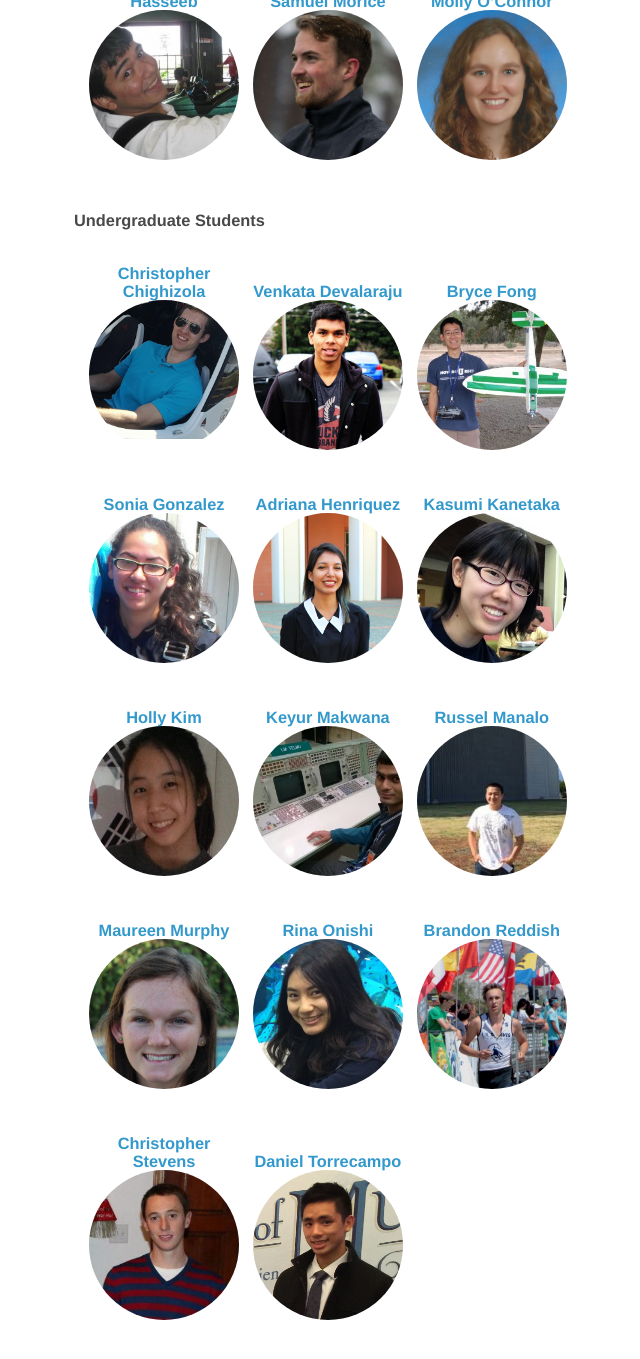
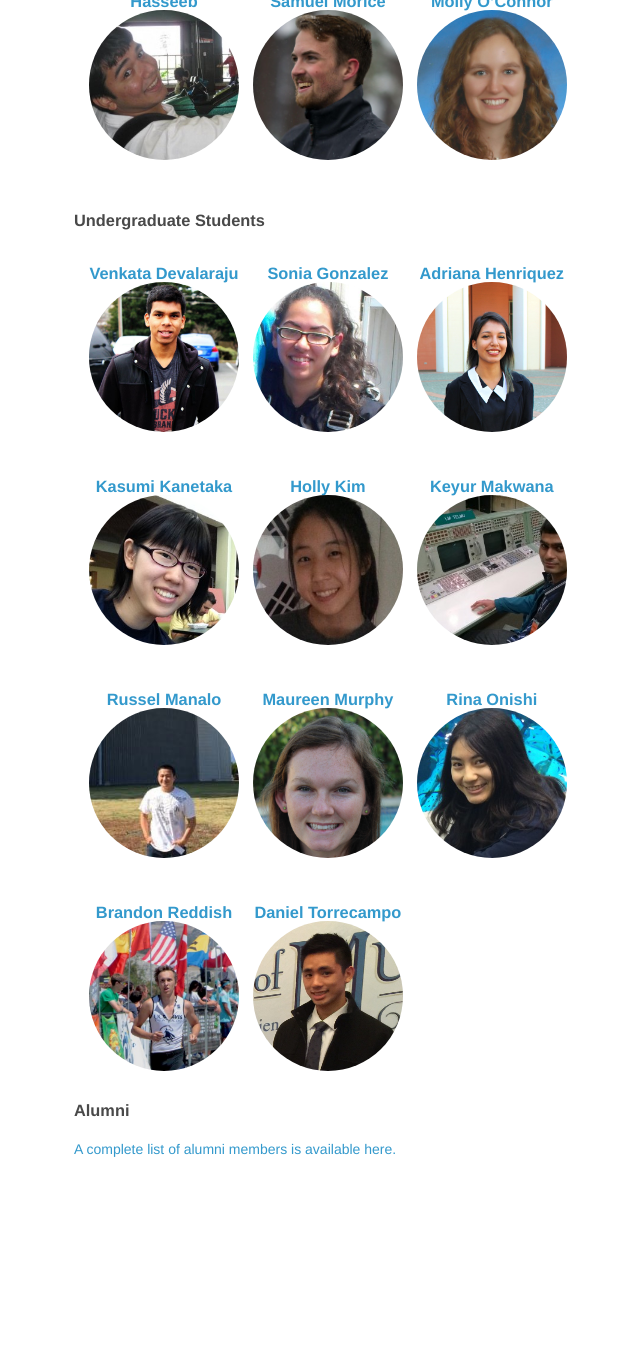
Before and after one commit to HRVIP/HRVIP.github.io, a Jekyll site: the page built from people/index.html, in a window 1280 px wide and 1400 px high, scrolled down 1156 px. Shown: the top 1359 px of the window, without its empty margins (496-1136 px from the left). Built offline with Jekyll 4.4.1, drawn with Linux system fonts in a browser that asks for light colours; after the commit the page ends 2366 px from its top, so only the background shows below that.

Commit message:
minor updates

```diff
--- a/people/index.html
+++ b/people/index.html
@@ -72,3 +72,6 @@
     </div>
   {% endif %}
 {% endfor %}
+
+<h3>Alumni</h3>
+<a href="alumni.html">A complete list of alumni members is available here.</a>
```
Also changed, not shown: people/_posts/2016-06-13-bryce-fong.md (+1 -1 lines), people/_posts/2016-06-13-christopher-stevens.md (+1 -1 lines), people/_posts/2016-09-30-christopher-chighizola.md (+1 -1 lines).
